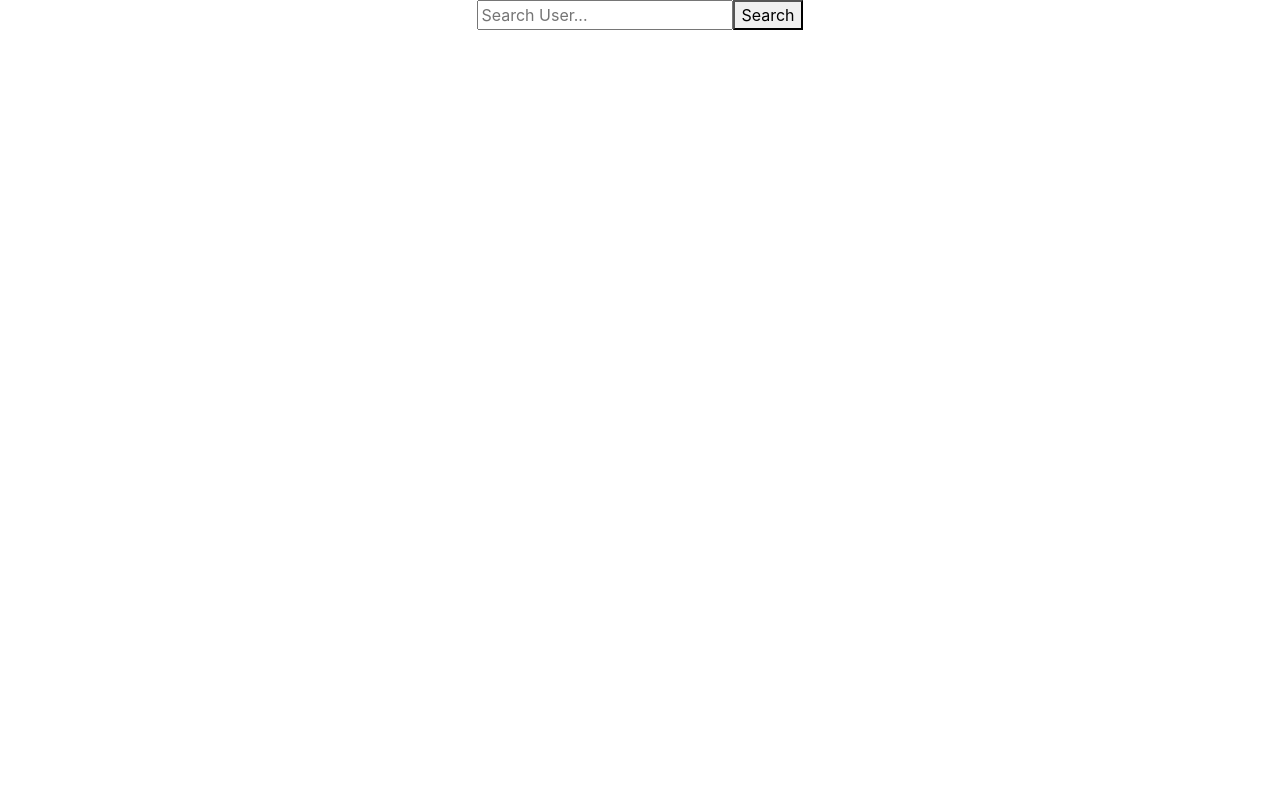
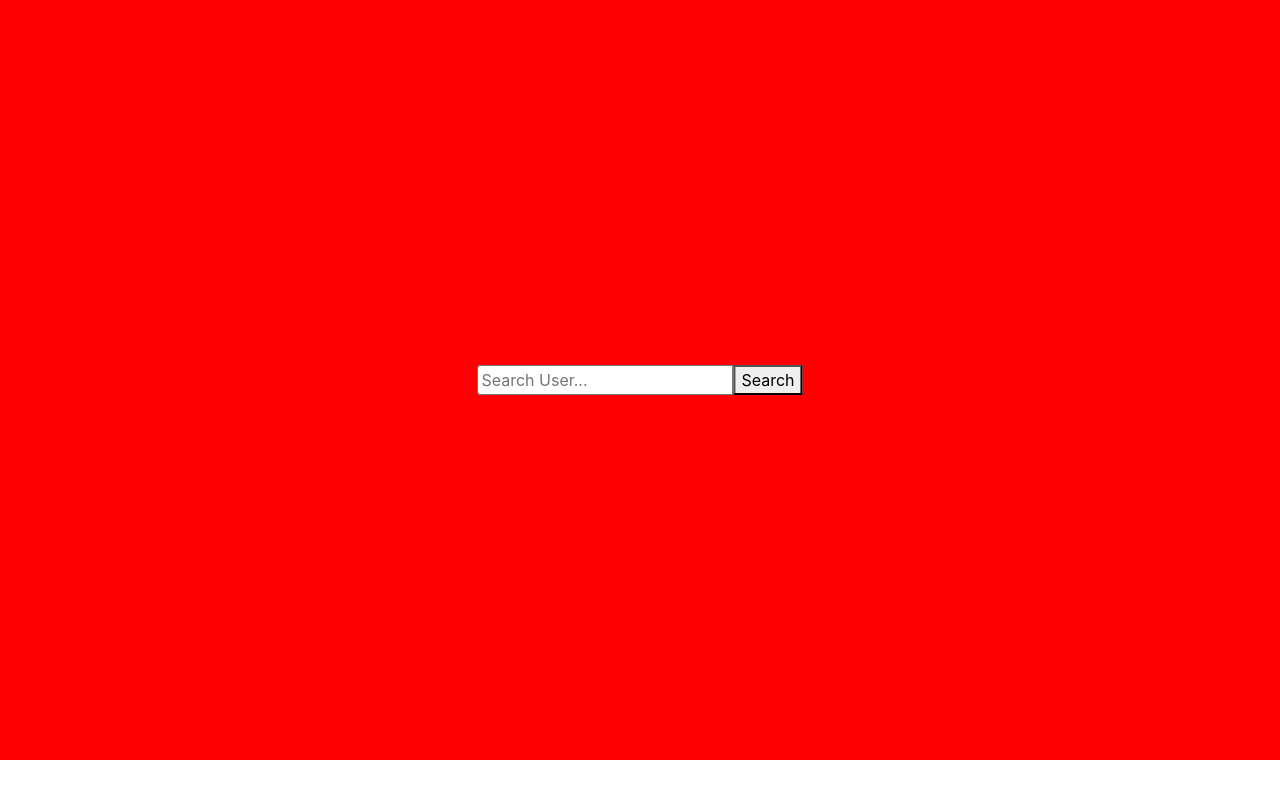
Before and after one commit to ebisLab/findmeatgit, a React (Create React App) app in the folder client/: page / in a window 1280 px wide. Built offline with nearby package versions, Linux system fonts and the light colour scheme.

Commit message:
animate form container on submit

```diff
--- a/client/src/App.css
+++ b/client/src/App.css
@@ -36,3 +36,17 @@
     transform: rotate(360deg);
   }
 }
+
+
+.form{
+  position: absolute;
+  top: 50%;
+  left: 50%;
+  transform: translate(-50%, -50%);
+}
+
+.formcontainer{
+    height: 100vh;
+    background: red;
+    position: relative;
+}
--- a/client/src/App.js
+++ b/client/src/App.js
@@ -13,6 +13,7 @@ function App() {
   const [users, setUsers]=useState([])
   const [loading, setLoading]=useState(false)
   const [isOpen, setIsOpen]=useState(false)
+  const [isSubmitted, setIsSubmitted]=useState(false)
   const [currentPage, setCurrentPage]=useState(1)
   const [usersPerPage, setUsersPerPage]=useState(10)
   const [userText, setUserText]=useState('')
@@ -24,6 +25,7 @@ function App() {
   const fetchUsers =e=>{
     e.preventDefault()
     setLoading(true)
+    setIsSubmitted(true)
     axios
     .get(`https://api.github.com/search/users?q=${userText}&per_page=100`)
     .then(res=>{
@@ -60,11 +62,27 @@ function App() {
         transition: { duration: 0.4 },
         // transform: "translate(0px,0)"
     },
+    forminitial:{
+      height: "95vh",
+      background: "red",
+      position: "relative"
+    },
+    formanimate:{
+      height: "15vh",
+    }
   }
 
   return (
     <div className="App">
-      <form onSubmit={fetchUsers}>
+      <motion.div
+      variants={variants}
+      initial="forminitial"
+      animate={`${isSubmitted? "formanimate":"forminitial"}`}
+      // animate="formanimate"
+      // style={{}}
+      // className="formcontainer"
+      >
+      <form onSubmit={fetchUsers} className="form">
         <input
         placeholder="Search User..."
         type="text"
@@ -73,6 +91,7 @@ function App() {
          />
          <button>Search</button>
       </form>
+      </motion.div>
 
       <div style={{display:"inline-flex", width:"100%"}}>
         <motion.div
```
Also changed, not shown: 1 other file (tests, documents, lock files or other folders).
